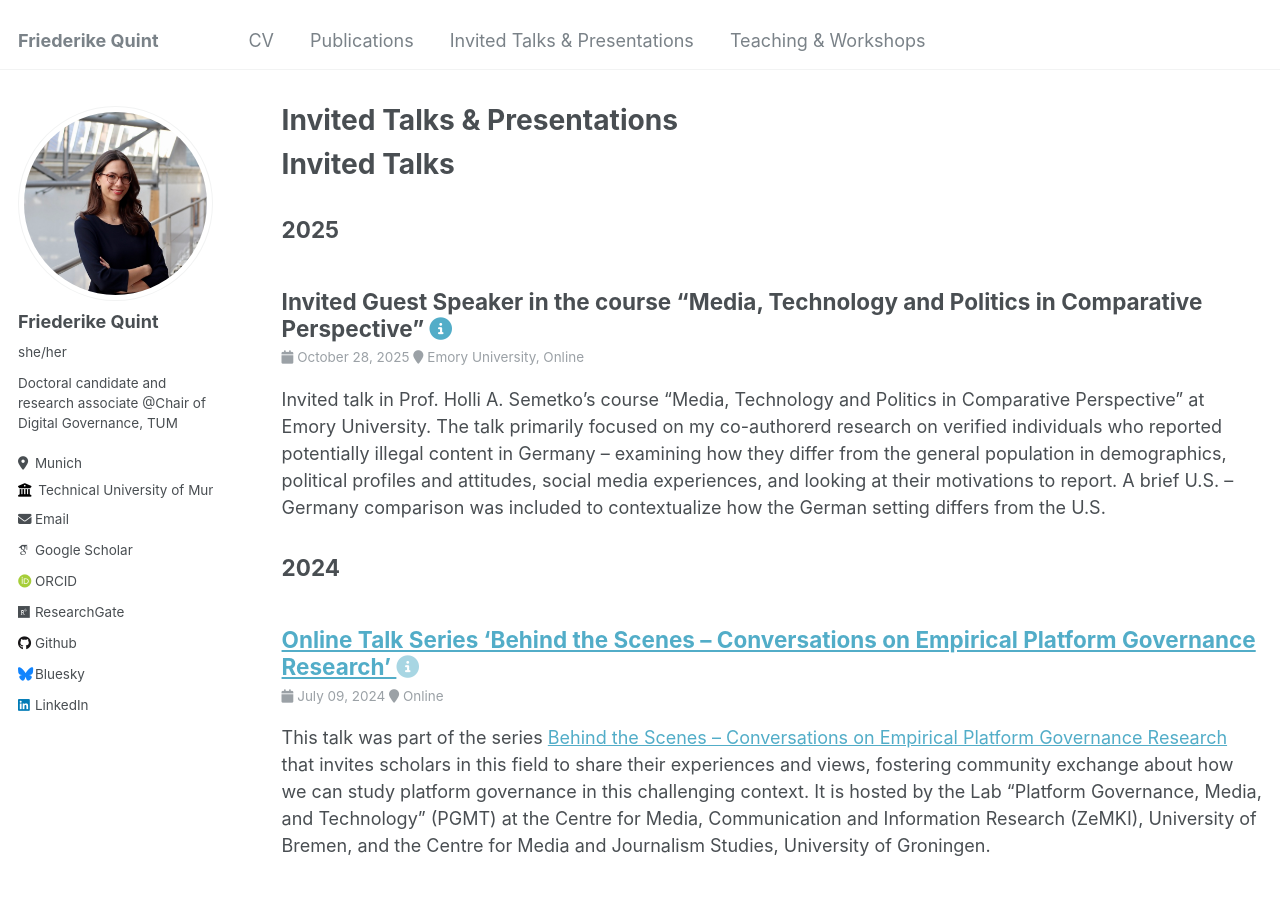
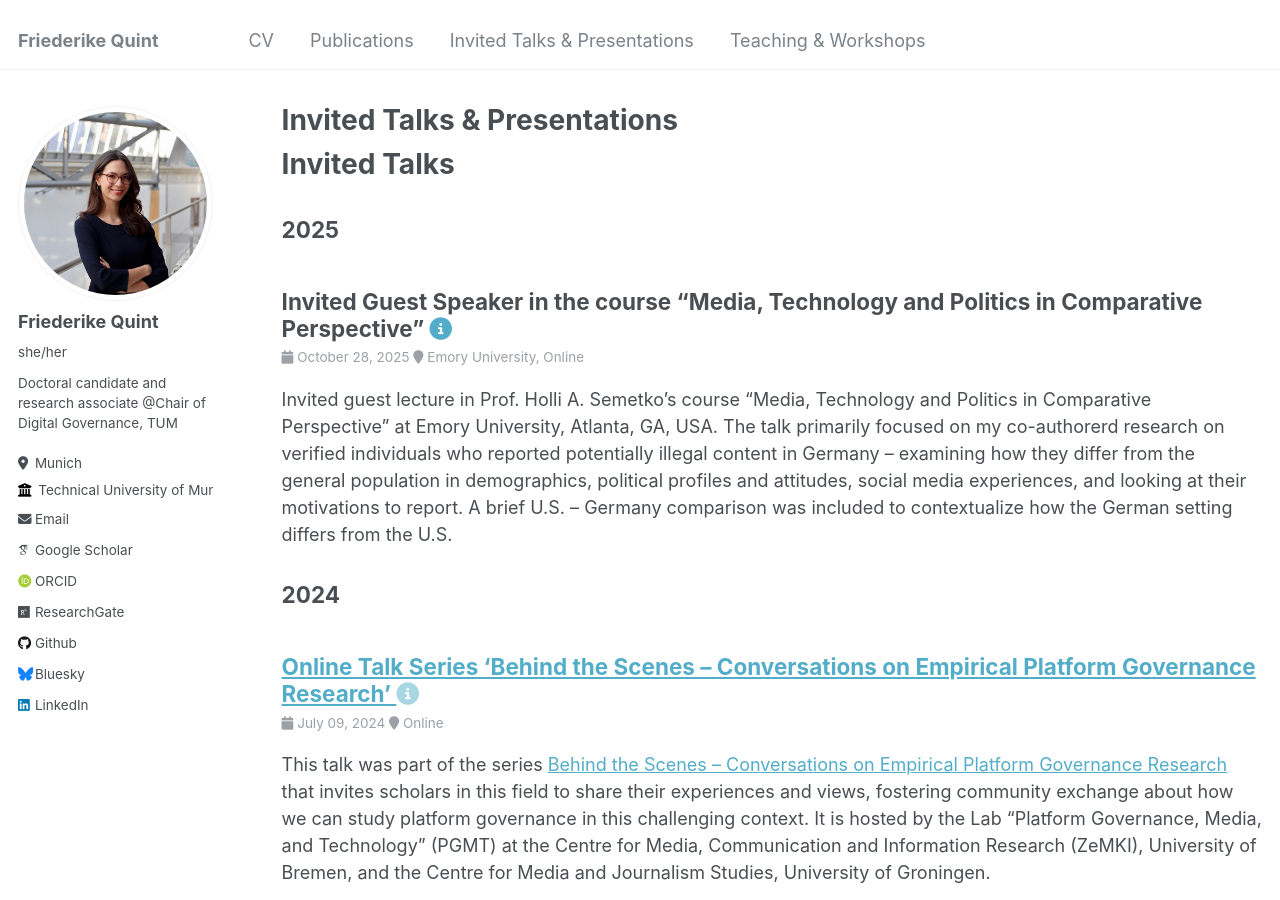
Before and after one commit to friederikequint/friederikequint.github.io, a Jekyll site: the page built from _pages/talks.html, in a window 1280 px wide and 900 px high. Built offline with Jekyll 4.4.1, drawn with Linux system fonts in a browser that asks for light colours; some web fonts are replaced.

Commit message:
Update talk description and location details
Expanded description of the invited talk to include location details.

```diff
--- a/_talks/talk-10.md
+++ b/_talks/talk-10.md
@@ -7,6 +7,6 @@ date: October 28, 2025
 location: "Emory University, Online"
 ---
 
-Invited talk in Prof. Holli A. Semetko’s course “Media, Technology and Politics in Comparative Perspective” at Emory University.
+Invited guest lecture in Prof. Holli A. Semetko’s course “Media, Technology and Politics in Comparative Perspective” at Emory University, Atlanta, GA, USA.
 The talk primarily focused on my co-authorerd research on verified individuals who reported potentially illegal content in Germany -- examining how they differ from the general population in demographics, political profiles and attitudes, social media experiences, and looking at their motivations to report.
 A brief U.S. -- Germany comparison was included to contextualize how the German setting differs from the U.S.
```
